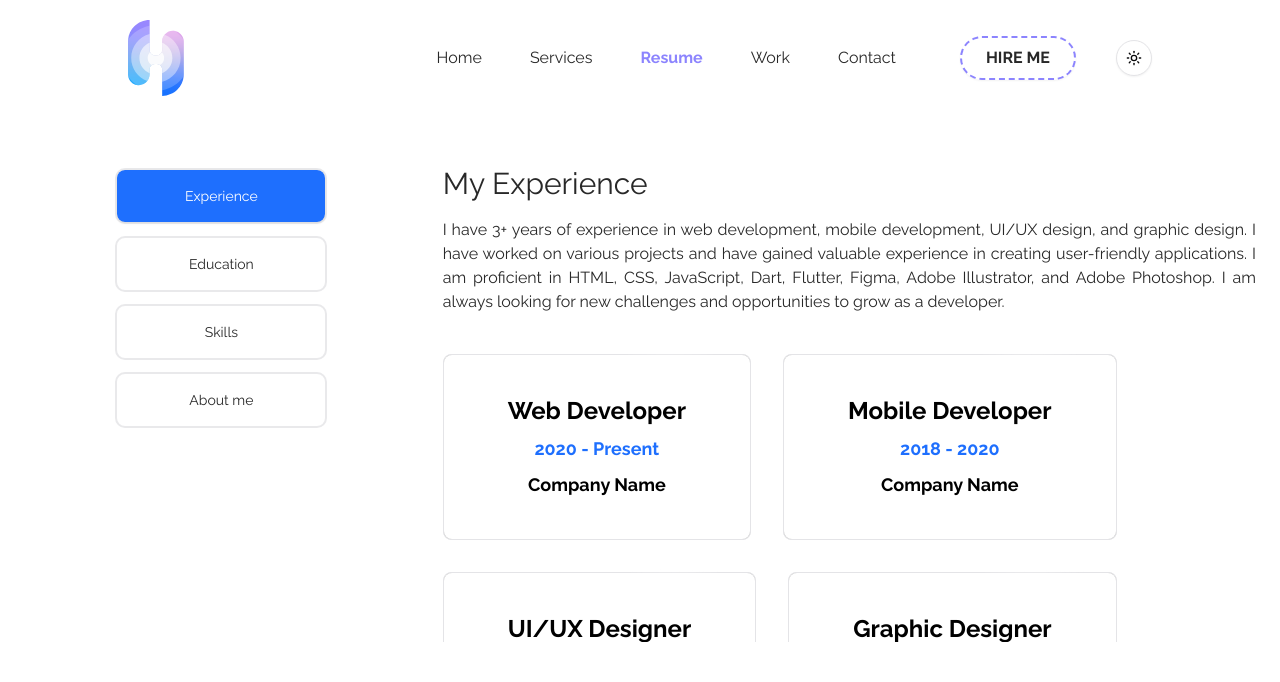
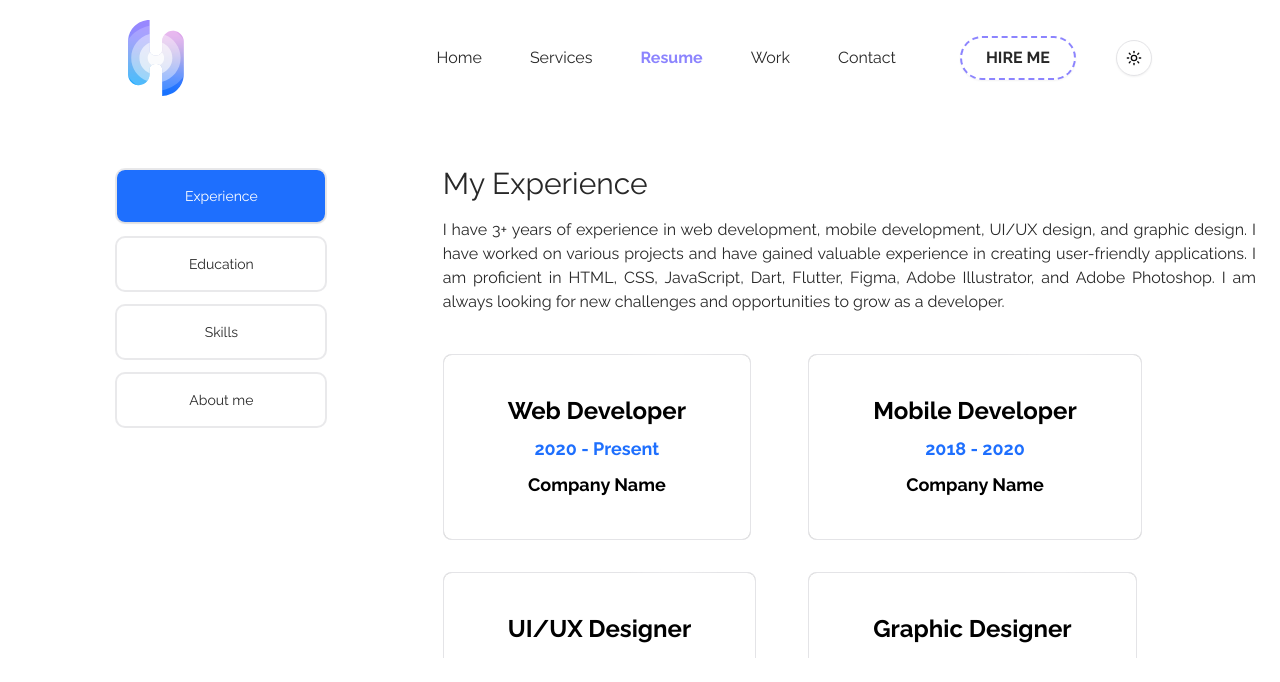
Before and after one commit to Harman-khurmi/harman-portfolio, a Next.js app: page /resume in a window 1280 px wide. Shown: the top 682 px of the page. Built offline with nearby package versions, Linux system fonts and the light colour scheme.

Commit message:
new experience with scroll

```diff
--- a/app/resume/page.jsx
+++ b/app/resume/page.jsx
@@ -47,9 +47,9 @@ const resume = () => {
                   animate={{ opacity: 1, transition: { duration: 0.5, delay: 0.5, ease: easeInOut } }}
                   className='flex w-full items-center justify-center content-center py-10'
                 >
-                  {/* grid grid-cols-1 lg:grid-cols-2 */}
-                  <ScrollArea className="h-[18rem] w-full flex justify-center content-center">
-                    <div className='flex flex-wrap w-full items-center justify-start mx-auto gap-8'>
+                  {/*  */}
+                  <ScrollArea className="h-[19rem] w-full flex justify-center content-center md:space-x-0">
+                    <div className='grid grid-cols-1 lg:grid-cols-2 items-center justify-start w-fit gap-8 '>
                       {experience.exp.map((item, index) => (
                         <HoverBorderGradient
                           containerClassName="rounded-md"
@@ -57,7 +57,7 @@ const resume = () => {
                           as="button"
                           className="dark:bg-black bg-white text-black dark:text-white flex items-center justify-center w-full p-6 px-12"
                         >
-                          <AceternityLogo key={index} item={item}/>
+                          <AceternityLogo key={index} item={item} className=""/>
 
                         </HoverBorderGradient>
                         // <TiltCard key={index} item={item} />
--- a/components/ui/hover-border-gradient.jsx
+++ b/components/ui/hover-border-gradient.jsx
@@ -52,7 +52,7 @@ export function HoverBorderGradient({
       }}
       onMouseLeave={() => setHovered(false)}
       className={cn(
-        "relative flex rounded-full border  content-center bg-black/20 hover:bg-black/10 transition duration-500 dark:bg-white/20 items-center flex-col flex-nowrap gap-10 h-min justify-center overflow-visible decoration-clone w-fit",
+        "relative flex rounded-full border  content-center bg-black/20 hover:bg-black/10 transition duration-500 dark:bg-white/20 items-center flex-col flex-nowrap gap-10 h-min justify-center overflow-visible decoration-clone lg:w-fit w-full",
         containerClassName
       )}
       {...props}>
--- a/components/ui/scroll-area.jsx
+++ b/components/ui/scroll-area.jsx
@@ -14,7 +14,7 @@ function ScrollArea({
     (<ScrollAreaPrimitive.Root data-slot="scroll-area" className={cn("relative", className)} {...props}>
       <ScrollAreaPrimitive.Viewport
         data-slot="scroll-area-viewport"
-        className="ring-ring/10 dark:ring-ring/20 dark:outline-ring/40 outline-ring/50 size-full rounded-[inherit] transition-[color,box-shadow] focus-visible:ring-4 focus-visible:outline-1">
+        className="ring-ring/10 dark:ring-ring/20 dark:outline-ring/40 outline-ring/50 lg:size-full rounded-[inherit] transition-[color,box-shadow] focus-visible:ring-4 focus-visible:outline-1">
         {children}
       </ScrollAreaPrimitive.Viewport>
       <ScrollBar />
```
